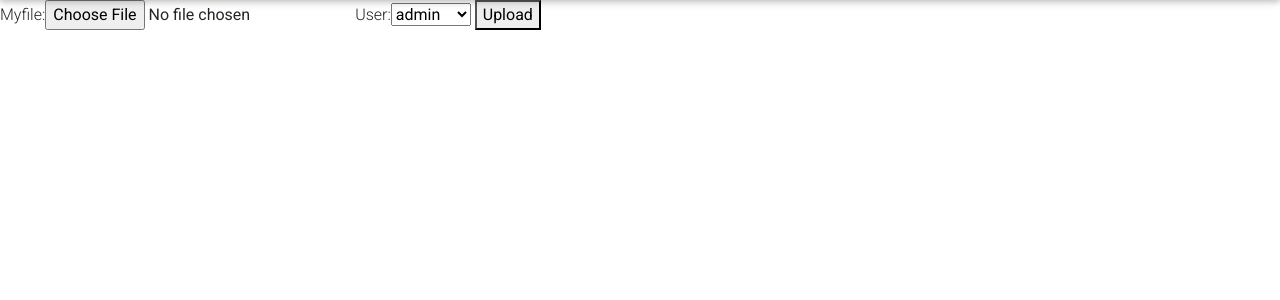
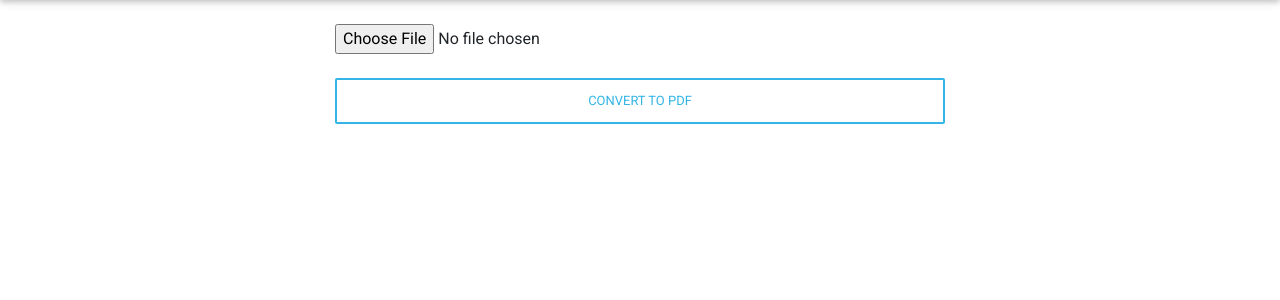
Before and after one commit to djparida/fileConversion-using-django, a Django app: page /upload in a window 1280 px wide. Shown: the part 74-374 px from the top of the page. Run offline with Django 3.2, Linux system fonts and the light colour scheme; a user stored in the database is signed in; data comes from the database, SQL or seed files in the repository; both versions use the stored data as it was after the commit; some libraries are stand-ins or nearby versions.

Commit message:
small UI changes

```diff
--- a/dashboard/forms.py
+++ b/dashboard/forms.py
@@ -1,5 +1,5 @@
 from django import forms
-from .models import Order, fileConversion
+from .models import fileConversion
 from django.contrib.auth.models import User
 
 class UserRegistrationForm(forms.ModelForm):
--- a/dashboard/models.py
+++ b/dashboard/models.py
@@ -1,11 +1,5 @@
 from django.db import models
 from django.contrib.auth.models import User
-
-class Order(models.Model):
-    product_category = models.CharField(max_length=20)
-    payment_method = models.CharField(max_length=50)
-    shipping_cost = models.CharField(max_length=50)
-    unit_price = models.DecimalField(max_digits=5, decimal_places=2)
 
 
 class fileConversion(models.Model):
--- a/dashboard/templates/upload_file.html
+++ b/dashboard/templates/upload_file.html
@@ -3,21 +3,36 @@
 <script src="https://ajax.googleapis.com/ajax/libs/jquery/3.5.1/jquery.min.js"></script>
 <div class="container-fluid">
     <div class="row">
-        <form method="post" enctype="multipart/form-data">
-            {% csrf_token %}
-            {{form}}
-            <button type="submit">Upload</button>
-          </form>
-    </div>
+        <div class="col-md-6 offset-md-3">
+            <div class="md-form">
+                <form method="post" enctype="multipart/form-data">
+                    {% csrf_token %}
+                    {{form}}
+                    <br>
+                    <button class="btn btn-outline-info btn-rounded btn-block my-4 waves-effect z-depth-0" type="submit">Convert to PDF</button>
+                </form>
+            </div>
+        </div>
+        </div>
     {% if uploaded_to %}
+        <hr>
     <div class="row">
-        <a href="{{ uploaded_to }}" target="_blank">Click To VIEW</a>
+        <div class="col-md-6 offset-md-3">
+            <div class="card">
+                <button class="btn btn-primary"><a href="{{ uploaded_to }}" download="{{file_name}}" style="color: white;">Download<i class="fas fa-download"></i></a></button>
+                <br>
+                <button class="btn btn-info"><a href="{{ uploaded_to }}" target="_blank" style="color: white;">Click To VIEW<i class="fas fa-eye"></i></a></button>
+            </div>
+        </div>
     </div>
     {% endif %}
 </div>
 <script>
     $(document).ready(function(){
         $("select").val('{{uid}}');
+        $("select").css("display",'none');
+        $("[for=id_user]").css('display','none');
+        $("[for=id_myfile]").css('display','none');
     })
 </script>
 {% endblock %}
--- a/dashboard/urls.py
+++ b/dashboard/urls.py
@@ -15,5 +15,6 @@ urlpatterns = [
     path('dashboard', views.dashboard, name='Dashboard'),
     path('convert', views.convertfile, name='convert'),
     path('upload', views.uploadFile, name='uploadFile'),
+    path('download', views.download_file),
     path('logout', views.logout, name='logout')
 ]
--- a/dashboard/views.py
+++ b/dashboard/views.py
@@ -18,6 +18,10 @@ from rest_framework import viewsets
 from .serializer import file_serializer, converted_fileserializer
 from django.contrib.auth.decorators import login_required
 from django.contrib.sessions.models import Session
+import wget
+from rest_framework.decorators import api_view
+from django.views.decorators.csrf import csrf_exempt
+
 
 
 
@@ -110,14 +114,31 @@ def uploadFile(request):
                     user=user
                 )
                 newData.save()
-                print("Yes it is working")
+                print(newData.pk)
             except:
                 print("wrong")
-            return render(request, 'upload_file.html', {'form':form,'uid':user.id, 'uploaded_to':path[0]})
+            return render(request, 'upload_file.html', {'form':form,'uid':user.id, 'uploaded_to':path[0],'file_name':filename})
         return HttpResponse("something wrong")
 
     return render(request, 'upload_file.html', {'form':form,'uid':user.id})
 
+@csrf_exempt
+@api_view(['POST'])
+def download_file(request):
+    if request.method == "POST":
+        try:
+            c_id = request.data.get("c_id")
+            data = convertedFile.objects.get(id=c_id)
+            path = data.c_file
+            url = getHost(request)+"/"+path
+            print(url)
+            wget.download(url)
+            return HttpResponse("yes")
+        except Exception as e:
+            print(e)
+            return HttpResponse("Something Wrong")
+
+
 def logout(request):
     request.session.clear()
     return redirect(index)
```
Also changed, not shown: db.sqlite3.
